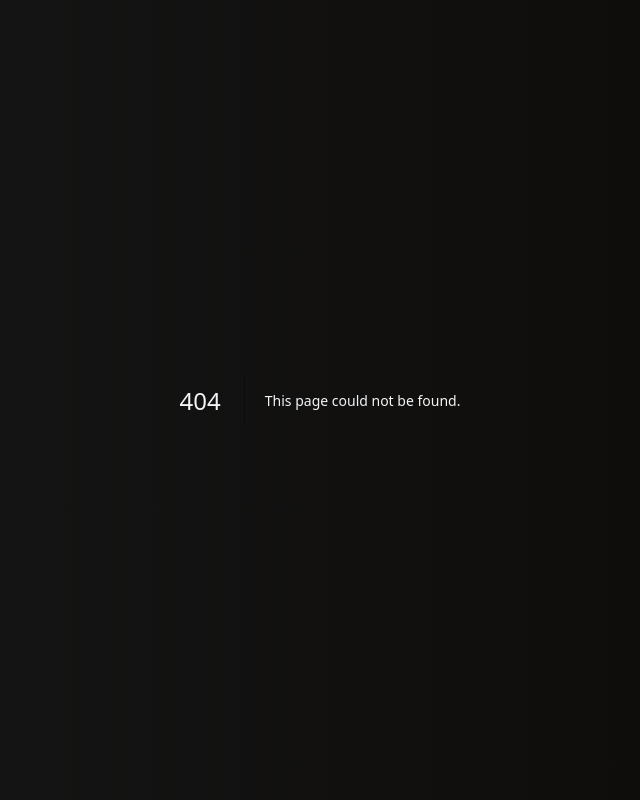
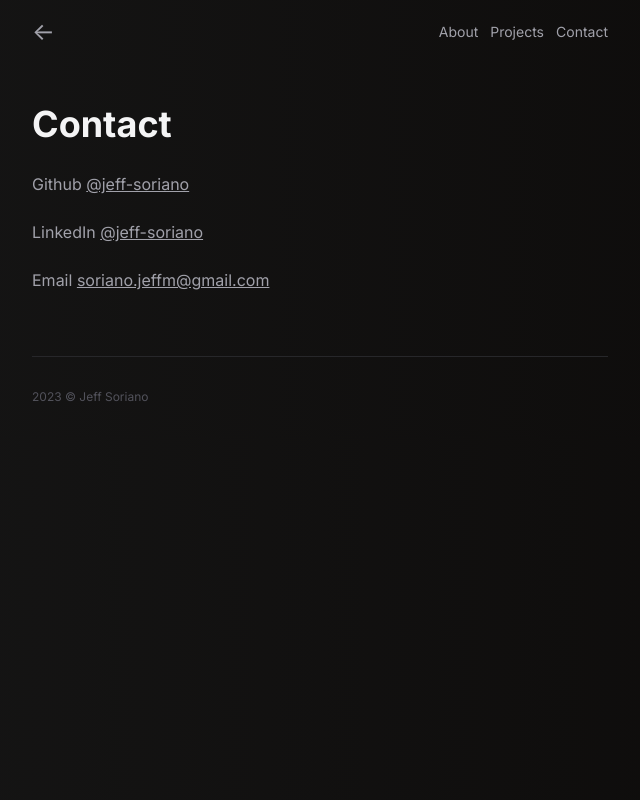
Before and after one commit to jeff-soriano/jeff-soriano.github.io, a Next.js app: page /contact in a window 1280 px wide. Before the commit this address had no page. Shown: the whole page, without its empty margins (320-960 px from the left). Built offline with nearby package versions, Linux system fonts and the light colour scheme.

Commit message:
Add contact page

```diff
--- a/app/about/page.tsx
+++ b/app/about/page.tsx
@@ -12,7 +12,7 @@ export default function About() {
         alt="cute bois"
       />
 
-      <div className="border-b pb-16 border-zinc-800">
+      <div>
         <p>
           I was born in Cali, but Reno NV is my hometown. I went to school there
           at the University of Nevada, Reno to obtain my{' '}
--- a/app/components/SubPageLayout.tsx
+++ b/app/components/SubPageLayout.tsx
@@ -7,26 +7,30 @@ interface Props {
 }
 
 export default function SubPageLayout({ children, heading }: Props) {
+  const navClasses = 'duration-200 text-zinc-400 hover:text-zinc-100'
   return (
     <div className="mx-auto max-w-xl">
       <nav className="flex justify-between pt-4 items-center">
-        <div className="duration-200 text-zinc-400 hover:text-zinc-100 text-2xl">
+        <div className={`${navClasses} text-2xl`}>
           <Link href="/">{'<-'}</Link>
         </div>
         <div>
           <ul className="flex gap-x-3 text-sm">
-            <li className="duration-200 text-zinc-400 hover:text-zinc-100">
+            <li className={navClasses}>
               <Link href="/about">About</Link>
             </li>
-            <li className="duration-200 text-zinc-400 hover:text-zinc-100">
+            <li className={navClasses}>
               <Link href="/projects">Projects</Link>
+            </li>
+            <li className={navClasses}>
+              <Link href="/contact">Contact</Link>
             </li>
           </ul>
         </div>
       </nav>
       <h1 className="mt-14 mb-7">{heading}</h1>
       {children}
-      <div className="flex justify-between py-8">
+      <div className="flex justify-between py-8 mt-16 border-t border-zinc-800">
         <p className="text-zinc-600 text-xs">2023 © Jeff Soriano</p>
       </div>
     </div>
--- /dev/null
+++ b/app/contact/layout.tsx
@@ -0,0 +1,5 @@
+import SubPageLayout from '../components/SubPageLayout'
+
+export default function Layout({ children }: { children: React.ReactNode }) {
+  return <SubPageLayout heading="Contact">{children}</SubPageLayout>
+}
--- /dev/null
+++ b/app/contact/page.tsx
@@ -0,0 +1,40 @@
+export default function Contact() {
+  return (
+    <div>
+      <p>
+        Github{' '}
+        <a
+          href={'https://github.com/jeff-soriano'}
+          target="_blank"
+          rel="noreferrer"
+          className="underline"
+        >
+          {' '}
+          @jeff-soriano
+        </a>
+      </p>
+      <br />
+      <p></p>
+      <p>
+        LinkedIn{' '}
+        <a
+          href={'https://linkedin.com/in/jeff-soriano'}
+          target="_blank"
+          rel="noreferrer"
+          className="underline"
+        >
+          {' '}
+          @jeff-soriano
+        </a>
+      </p>
+      <br />
+      <p>
+        Email{' '}
+        <a href={'mailto:soriano.jeffm@gmail.com'} className="underline">
+          {' '}
+          soriano.jeffm@gmail.com
+        </a>
+      </p>
+    </div>
+  )
+}
--- a/app/page.tsx
+++ b/app/page.tsx
@@ -8,18 +8,19 @@ import Particles from './components/particles'
 const nunitoSans = Nunito_Sans({ subsets: ['latin'] })
 
 export default function Home() {
+  const navClasses = 'text-zinc-500 duration-500 hover:text-zinc-300'
   return (
     <div className="flex flex-col items-center justify-center h-screen w-screen">
       <nav className="my-16">
         <ul className="flex items-center justify-center gap-4 text-sm animate-fade-in">
-          <li className="text-zinc-500 duration-500 hover:text-zinc-300">
+          <li className={navClasses}>
             <Link href="/about">About</Link>
           </li>
-          <li className="text-zinc-500 duration-500 hover:text-zinc-300">
-            <Link href="/experience">Experience</Link>
+          <li className={navClasses}>
+            <Link href="/projects">Projects</Link>
           </li>
-          <li className="text-zinc-500 duration-500 hover:text-zinc-300">
-            <Link href="/projects">Projects</Link>
+          <li className={navClasses}>
+            <Link href="/contact">Contact</Link>
           </li>
         </ul>
       </nav>
```
